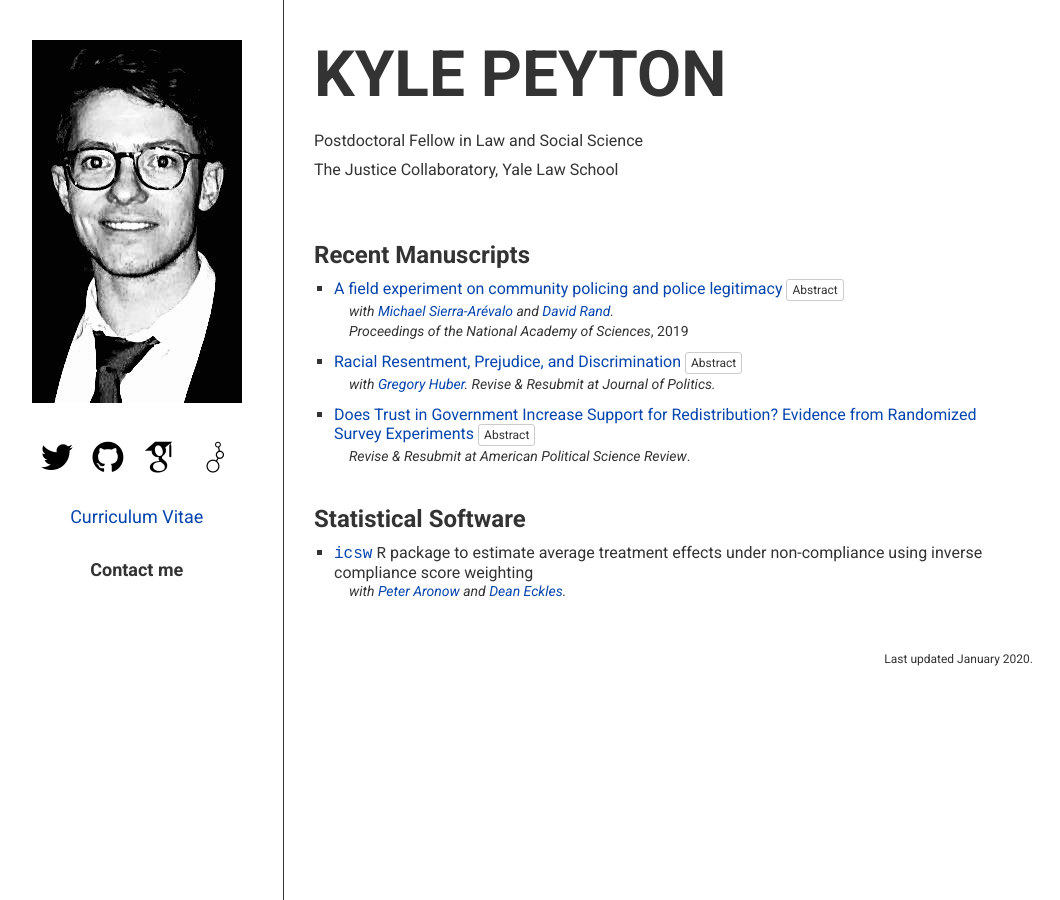
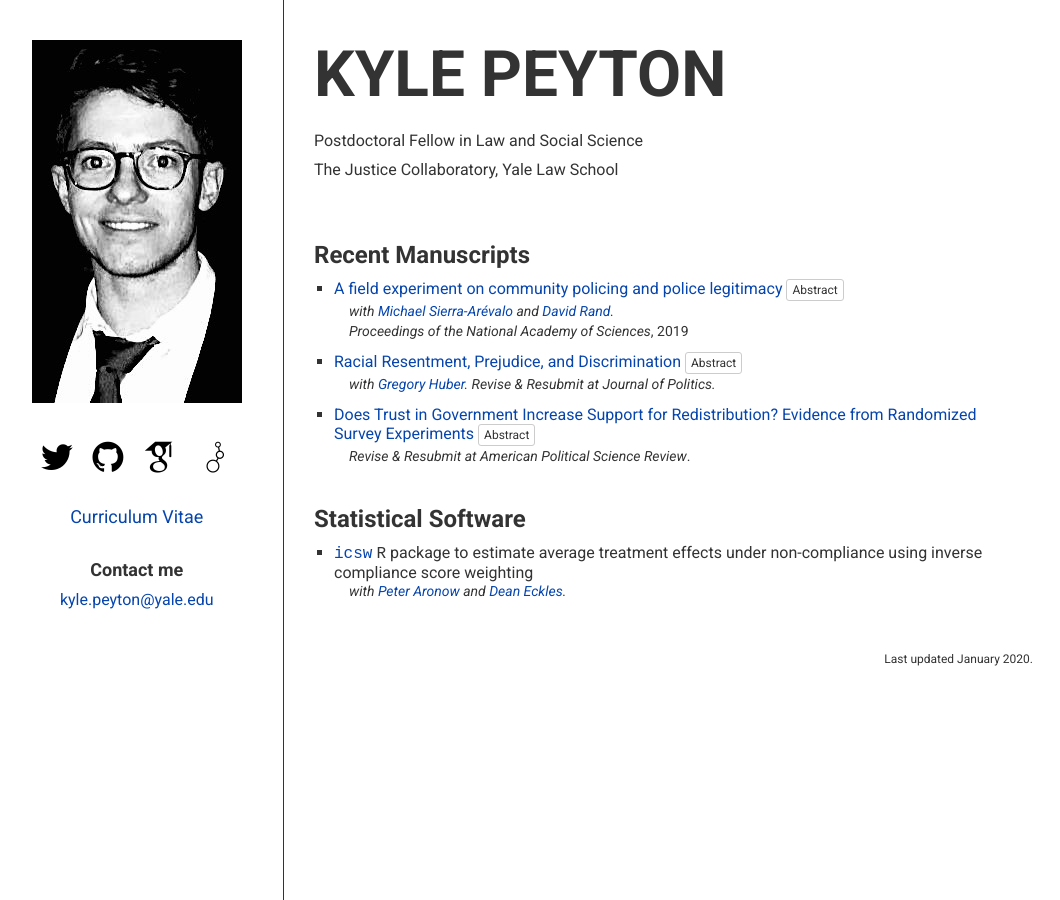
Before and after one commit to kylepeyton/kylepeyton.github.io, a Jekyll site: the page index.html, which Jekyll copies as it is, in a window 1280 px wide. Shown: the whole page, without its empty margins (162-1222 px from the left). Built offline with Jekyll 4.4.1, drawn with Linux system fonts in a browser that asks for light colours; some web fonts are replaced.

Commit message:
Update index.html

```diff
--- a/index.html
+++ b/index.html
@@ -65,6 +65,9 @@
 
 		<h3>Contact me</h3>
 
+		<address class="contact">
+			<a href="mailto:kyle.peyton@yale.edu">kyle.peyton@yale.edu</a><br>
+		</address>
 	</div>
 
 	<div class="col-sm-8 maintext">
```
